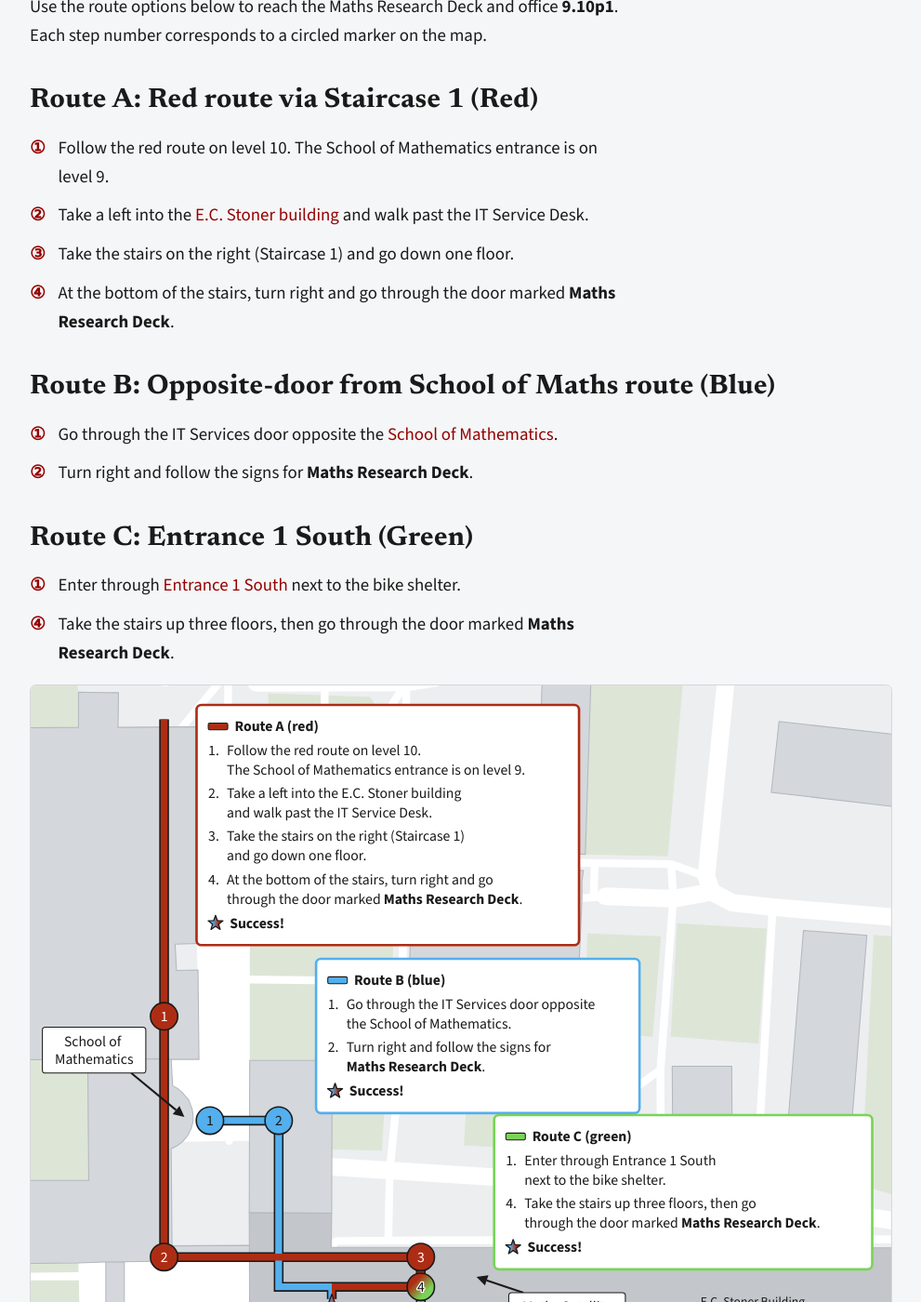
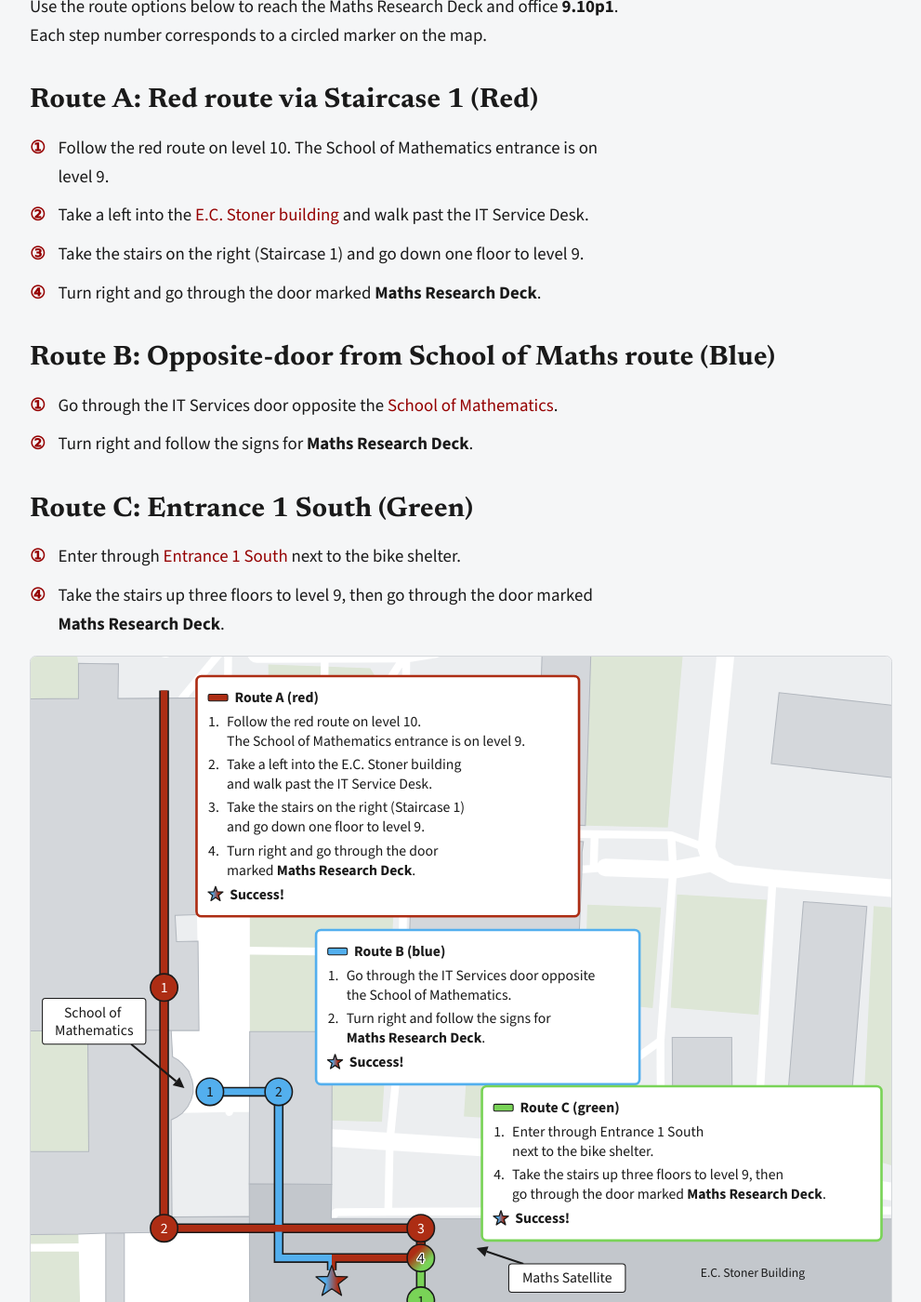
Before and after one commit to PeterGracar/PeterGracar.github.io, a Jekyll site: the page built from map.html, in a window 1280 px wide and 1400 px high, scrolled down 383 px. Shown: the whole window at 93% size, without its empty margins (144-1135 px from the left). Built offline with Jekyll 4.4.1, drawn with Linux system fonts in a browser that asks for light colours.

Commit message:
Clarify stair steps on directions page with level 9
Route A step 3 now says the stairs go down to level 9, and step 4 drops
"At the bottom of the stairs", which read as a separate descent. Route C
step 4 names level 9 as the floor to stop at. The map callouts match.

Co-Authored-By: Claude Opus 5.5 <noreply@anthropic.com>
Claude-Session: https://claude.ai/code/session_01AT7ZZH37dgdfvvYRqQxUxw

```diff
--- a/map.html
+++ b/map.html
@@ -17,8 +17,8 @@ canonical: "https://gracar.org/map.html"
       <ol class="direction-steps">
         <li data-step="①">Follow the red route on level 10. The School of Mathematics entrance is on level 9.</li>
         <li data-step="②">Take a left into the <a href="http://www.leeds.ac.uk/campusmap?location=17406">E.C. Stoner building</a> and walk past the IT Service Desk.</li>
-        <li data-step="③">Take the stairs on the right (Staircase 1) and go down one floor.</li>
-        <li data-step="④">At the bottom of the stairs, turn right and go through the door marked <strong>Maths Research Deck</strong>.</li>
+        <li data-step="③">Take the stairs on the right (Staircase 1) and go down one floor to level 9.</li>
+        <li data-step="④">Turn right and go through the door marked <strong>Maths Research Deck</strong>.</li>
       </ol>
     </section>
 
@@ -34,7 +34,7 @@ canonical: "https://gracar.org/map.html"
       <h2>Route C: Entrance 1 South (Green)</h2>
       <ol class="direction-steps">
         <li data-step="①">Enter through <a href="http://www.leeds.ac.uk/campusmap?location=17406">Entrance 1 South</a> next to the bike shelter.</li>
-        <li data-step="④">Take the stairs up three floors, then go through the door marked <strong>Maths Research Deck</strong>.</li>
+        <li data-step="④">Take the stairs up three floors to level 9, then go through the door marked <strong>Maths Research Deck</strong>.</li>
       </ol>
 
       <figure class="map-figure">
```
Also changed, not shown: CLAUDE.md (+2 -1 lines), img/office-map.svg.
